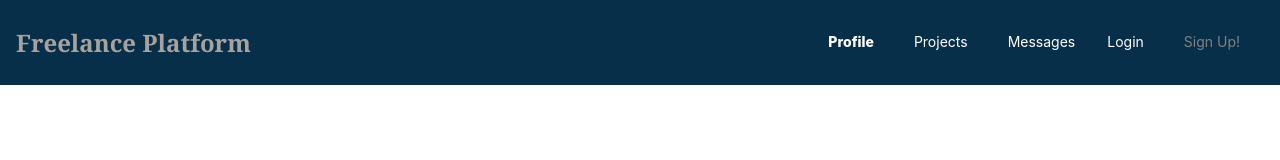
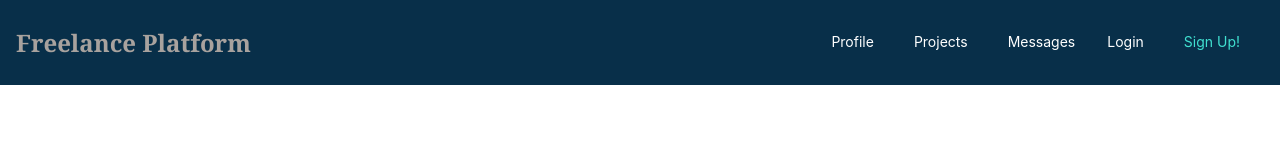
Before and after one commit to s2robertson/freelance-platform, a React (Create React App) app in the folder client/: page /signup in a window 1280 px wide. Shown: the top 160 px of the page. Built offline with nearby package versions, Linux system fonts and the light colour scheme.

Commit message:
Nav bar styles updated

```diff
--- a/client/src/components/Nav/index.js
+++ b/client/src/components/Nav/index.js
@@ -108,7 +108,7 @@ function Nav() {
         <style>
           {`
       .active {
-        color: grey;
+        color:  Turquoise;
       }
     `}
         </style>
@@ -134,7 +134,8 @@ function Nav() {
                   <li className="mr-2">
                     <Link
                       to="/profile"
-                      className={`inline-block p-4 border-b-2 border-transparent rounded-t-lg hover:text-gray-600 hover:border-gray-300 font-extrabold ${location.pathname === "/profile" ? "active" : ""
+                      className={`inline-block p-4 border-b-2 border-transparent rounded-t-lg hover:text-teal-500 hover:border-teal-500 ${
+                        location.pathname === "/profile" ? "active" : ""
                       }`}
                     >
                       Profile
@@ -151,7 +152,8 @@ function Nav() {
                   <li className="mr-2">
                     <Link
                       to="/projects"
-                      className={`inline-block p-4 border-b-2 border-transparent rounded-t-lg hover:text-gray-600 hover:border-gray-300 ${location.pathname === "/projects" ? "active" : ""
+                      className={`inline-block p-4 border-b-2 border-transparent rounded-t-lg hover:text-teal-500 hover:border-teal-500 ${
+                        location.pathname === "/projects" ? "active" : ""
                       }`}
                     >
                       Projects
@@ -160,7 +162,8 @@ function Nav() {
                   <li>
                     <Link
                       to="/messages"
-                      className={`inline-block p-4 border-b-2 border-transparent rounded-t-lg hover:text-gray-600 hover:border-gray-300 ${location.pathname === "/messages" ? "active" : ""
+                      className={`inline-block p-4 border-b-2 border-transparent rounded-t-lg hover:text-teal-500 hover:border-teal-500 ${
+                        location.pathname === "/messages" ? "active" : ""
                       }`}
                     >
                       Messages
@@ -171,12 +174,13 @@ function Nav() {
                     <li className="mr-2">
                       <a
                         href="#"
-                        className={`inline-block p-4 border-b-2 border-transparent rounded-t-lg hover:text-gray-600 hover:border-gray-300 ${location.pathname === "/logout" ? "active" : ""
+                        className={`inline-block p-4 border-b-2 border-transparent rounded-t-lg hover:text-teal-500 hover:border-teal-500 ${
+                          location.pathname === "/logout" ? "active" : ""
                         }`}
                         onClick={() => {
                           clearToken();
-                          alert('Goodbye!');
-                          window.location.replace('/login');
+                          alert("Goodbye!");
+                          window.location.replace("/login");
                         }}
                       >
                         Logout
@@ -186,7 +190,8 @@ function Nav() {
                     <li className="mr-2">
                       <Link
                         to="/login"
-                        className={`inline-block p-4 border-b-2 border-transparent rounded-t-lg hover:text-gray-600 hover:border-gray-300 ${location.pathname === "/login" ? "active" : ""
+                        className={`inline-block p-4 border-b-2 border-transparent rounded-t-lg hover:text-teal-500 hover:border-teal-500 ${
+                          location.pathname === "/login" ? "active" : ""
                         }`}
                       >
                         Login
@@ -198,7 +203,8 @@ function Nav() {
                     {!loggedIn() ? (
                       <Link
                         to="/signup"
-                        className={`inline-block p-4 border-b-2 border-transparent rounded-t-lg hover:text-gray-600 hover:border-gray-300 ${location.pathname === "/signup" ? "active" : ""
+                        className={`inline-block p-4 border-b-2 border-transparent rounded-t-lg hover:text-teal-500 hover:border-teal-500 ${
+                          location.pathname === "/signup" ? "active" : ""
                         }`}
                       >
                         Sign Up!
```
Lines whose indentation alone changed are shown as unchanged.
